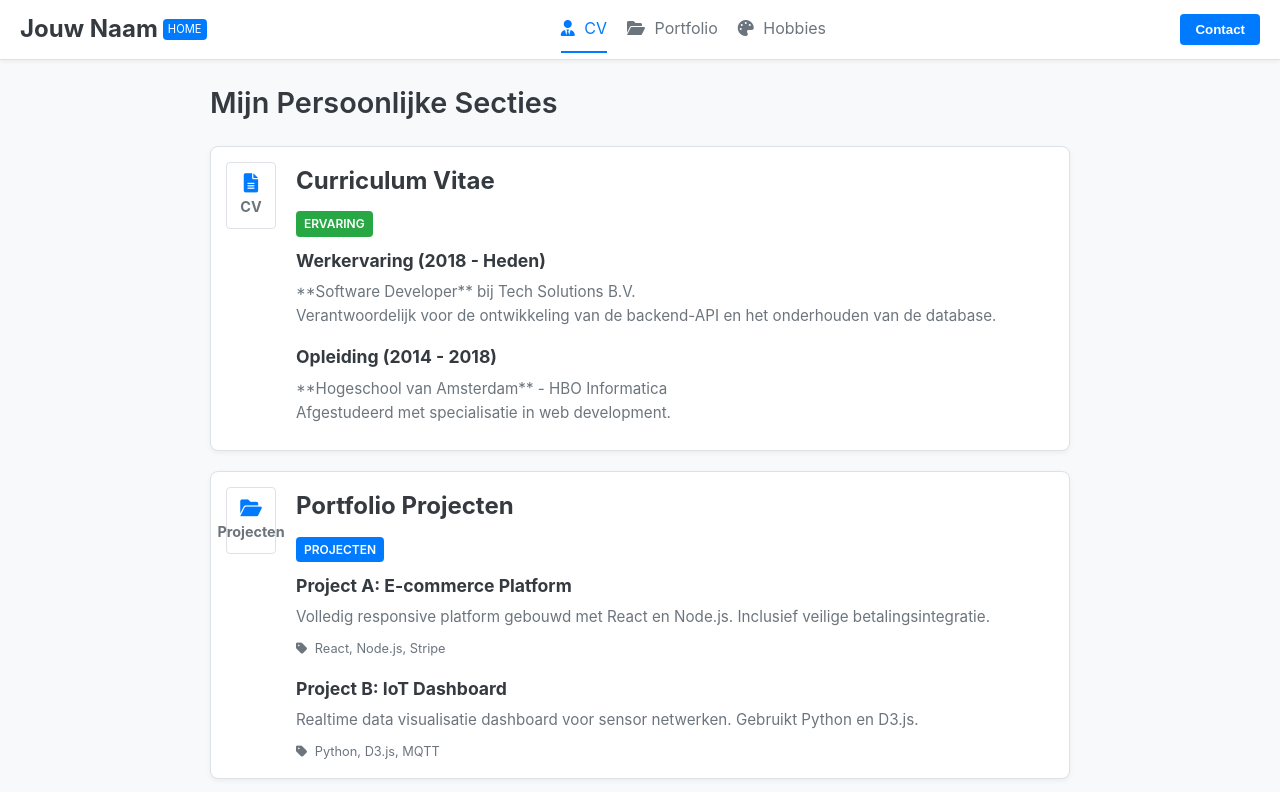
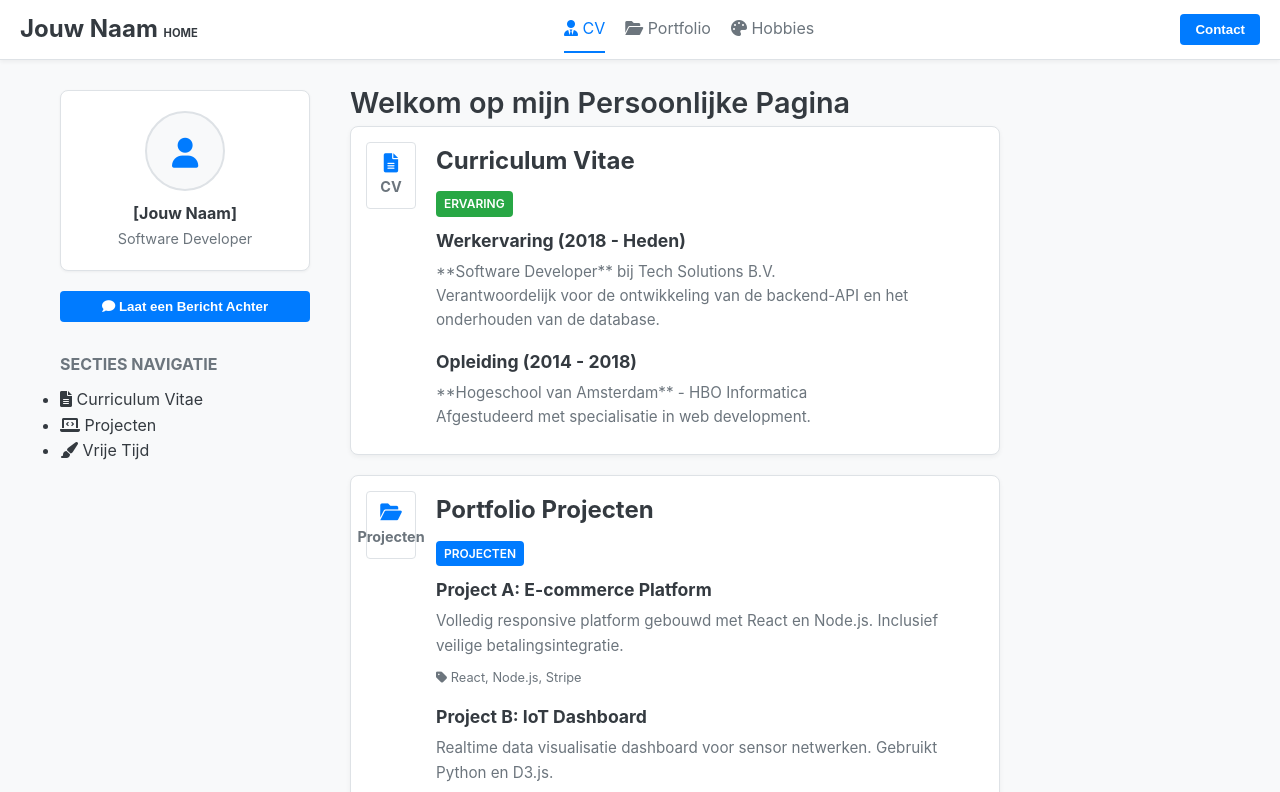
Before and after one commit to sirsnuggles1/new-site-warning-inbuilding, a plain HTML site: page index.html in a window 1280 px wide. Shown: the top 792 px of the page. Drawn offline with Linux system fonts and the light colour scheme.

Commit message:
Update index.html

```diff
--- a/index.html
+++ b/index.html
@@ -16,6 +16,8 @@
             --text-color: #343a40;
             --border-color: #dee2e6;
             --header-height: 60px;
+            --content-width: 650px; /* Belangrijk: Maak de contentkolom smaller voor het effect */
+
             --status-new: #007bff;
             --status-completed: #28a745;
             --status-in-progress: #fd7e14;
@@ -34,7 +36,7 @@
             line-height: 1.6;
         }
 
-        /* Header (Hetzelfde als origineel) */
+        /* Header blijft bovenaan vast */
         .header {
             display: flex;
             justify-content: space-between;
@@ -49,181 +51,83 @@
             z-index: 50;
         }
 
-        .logo {
-            display: flex;
-            align-items: center;
-            font-size: 1.5rem;
-            font-weight: bold;
-            color: var(--text-color);
-        }
+        /* Navigatie en Knoppen (ongewijzigd) */
+        .logo { font-size: 1.5rem; font-weight: bold; }
+        .logo-beta { font-size: 0.7rem; }
+        .nav { display: flex; gap: 20px; }
+        .nav-link { text-decoration: none; color: var(--secondary-color); padding: 10px 0; }
+        .nav-link:hover, .nav-link-active { color: var(--primary-color); border-bottom: 2px solid var(--primary-color); }
+        .user-actions { display: flex; align-items: center; gap: 15px; }
+        .btn { padding: 8px 15px; border: none; border-radius: 4px; cursor: pointer; font-weight: 600; background-color: var(--primary-color); color: white; }
 
-        .logo-beta {
-            font-size: 0.7rem;
-            background-color: var(--primary-color);
-            color: white;
-            padding: 2px 5px;
-            border-radius: 4px;
-            margin-left: 5px;
-            font-weight: normal;
-        }
-
-        .nav {
-            display: flex;
-            gap: 20px;
-        }
-
-        .nav-link {
-            text-decoration: none;
-            color: var(--secondary-color);
-            padding: 10px 0;
-            transition: color 0.3s;
-        }
-
-        .nav-link:hover, .nav-link-active {
-            color: var(--primary-color);
-            border-bottom: 2px solid var(--primary-color);
-        }
-
-        .nav-link i {
-            margin-right: 5px;
-        }
-
-        .user-actions {
-            display: flex;
-            align-items: center;
-            gap: 15px;
-        }
-
-        .btn {
-            padding: 8px 15px;
-            border: none;
-            border-radius: 4px;
-            cursor: pointer;
-            font-weight: 600;
-            transition: background-color 0.3s;
-            background-color: var(--primary-color);
-            color: white;
-        }
-
-        /* Container voor de brede lay-out ZONDER zijbalk */
+        /* Container voor Smalle Content en Zijbalk */
         .container {
-            display: block; /* Verwijder flex lay-out */
+            display: flex; /* Gebruik flex om de zijbalk en content naast elkaar te plaatsen */
             padding-top: 20px;
-            max-width: 900px; /* Een meer gecentreerde, brede content kolom */
+            max-width: 1200px; /* Geef de hele lay-out een maximale breedte */
             margin: 0 auto;
+            gap: 40px; /* Grotere ruimte tussen zijbalk en content */
             padding-left: 20px;
             padding-right: 20px;
         }
 
-        .main-content {
-            flex-grow: 1;
-            /* Nu de enige kolom, neemt de hele breedte van de container in beslag */
+        /* Zijbalk voor het profiel en knop */
+        .sidebar {
+            flex: 0 0 250px; /* Vaste breedte voor de zijbalk */
+            height: fit-content;
+            padding-top: 10px;
         }
 
-        .content-header {
-            margin-bottom: 20px;
-            padding: 0 0px; /* Geen padding nodig als de container al padding heeft */
-        }
-
-        .content-header h2 {
-            font-size: 1.8rem;
-            font-weight: 600;
-        }
-
-        /* Post Kaarten (Gebruikt voor Secties) */
-        .post-card {
-            display: flex;
+        .profile-card {
             background-color: var(--card-background);
             border: 1px solid var(--border-color);
             border-radius: 8px;
-            padding: 15px;
+            padding: 20px;
+            text-align: center;
+            box-shadow: 0 1px 3px rgba(0, 0, 0, 0.05);
             margin-bottom: 20px;
-            box-shadow: 0 2px 5px rgba(0, 0, 0, 0.05);
-            transition: box-shadow 0.3s, border-color 0.3s;
         }
 
-        /* Voeg de hover-stijl toe voor het "klikbare" effect */
-        .post-card:hover {
-            border-color: var(--primary-color);
-            box-shadow: 0 4px 8px rgba(0, 123, 255, 0.1);
-            cursor: pointer;
+        .profile-pic {
+            width: 80px;
+            height: 80px;
+            border-radius: 50%;
+            background-color: var(--background-color);
+            margin: 0 auto 10px;
+            line-height: 80px;
+            font-size: 30px;
+            color: var(--primary-color);
+            border: 2px solid var(--border-color);
         }
 
-        .post-votes {
-            /* Gebruikt voor de stem/like-telling, maar nu aangepast als informatieve indicator */
-            display: flex;
-            flex-direction: column;
-            align-items: center;
-            margin-right: 20px;
-            flex-shrink: 0;
-
-            /* Stijl de stem-sectie als een vaste indicator, net zoals in het origineel*/
-            border: 1px solid var(--border-color);
-            padding: 10px 0;
-            border-radius: 4px;
-            height: fit-content;
-            width: 50px;
+        .sidebar-section h3 {
+            font-size: 1rem;
+            margin-bottom: 10px;
             color: var(--secondary-color);
-            font-weight: bold;
-            font-size: 0.9rem;
-            text-align: center;
+            text-transform: uppercase;
         }
 
-        /* Simuleer de upvote pijl */
-        .post-votes i {
-            font-size: 1.2rem;
-            color: var(--primary-color);
-            margin-bottom: 3px;
+        /* Contentgebied */
+        .main-content {
+            flex-grow: 1;
+            max-width: var(--content-width); /* Beperk de contentbreedte om het "smalle" effect te krijgen */
         }
 
-
-        .post-details {
-            flex-grow: 1;
-        }
-
-        .post-status {
-            font-size: 0.75rem;
-            font-weight: 600;
-            padding: 3px 8px;
-            border-radius: 4px;
-            color: white;
-            text-transform: uppercase;
-            margin-bottom: 10px;
-            display: inline-block;
-        }
-
+        /* Post Kaarten (Ongewijzigd, maar nu smal) */
+        .content-header h2 { font-size: 1.8rem; font-weight: 600; }
+        .post-card { display: flex; background-color: var(--card-background); border: 1px solid var(--border-color); border-radius: 8px; padding: 15px; margin-bottom: 20px; box-shadow: 0 2px 5px rgba(0, 0, 0, 0.05); transition: box-shadow 0.3s, border-color 0.3s; }
+        .post-card:hover { border-color: var(--primary-color); box-shadow: 0 4px 8px rgba(0, 123, 255, 0.1); cursor: pointer; }
+        .post-votes { display: flex; flex-direction: column; align-items: center; margin-right: 20px; flex-shrink: 0; border: 1px solid var(--border-color); padding: 10px 0; border-radius: 4px; height: fit-content; width: 50px; color: var(--secondary-color); font-weight: bold; font-size: 0.9rem; text-align: center; }
+        .post-votes i { font-size: 1.2rem; color: var(--primary-color); margin-bottom: 3px; }
+        .post-details { flex-grow: 1; }
+        .post-status { font-size: 0.75rem; font-weight: 600; padding: 3px 8px; border-radius: 4px; color: white; text-transform: uppercase; margin-bottom: 10px; display: inline-block; }
         .post-status.new { background-color: var(--status-new); }
         .post-status.completed { background-color: var(--status-completed); }
         .post-status.in-progress { background-color: var(--status-in-progress); }
-
-        .post-details h3 {
-            font-size: 1.1rem;
-            margin-top: 15px;
-            margin-bottom: 5px;
-            color: var(--text-color);
-        }
-
-        .post-details h3:first-of-type {
-            margin-top: 0;
-        }
-
-        .post-excerpt {
-            font-size: 0.95rem;
-            color: var(--secondary-color);
-            margin-bottom: 10px;
-        }
-
-        .post-meta {
-            font-size: 0.8rem;
-            color: var(--secondary-color);
-            display: flex;
-            gap: 15px;
-            margin-top: 5px;
-        }
-
-        .post-meta i {
-            margin-right: 4px;
-        }
+        .post-details h3 { font-size: 1.1rem; margin-top: 15px; margin-bottom: 5px; color: var(--text-color); }
+        .post-details h3:first-of-type { margin-top: 0; }
+        .post-excerpt { font-size: 0.95rem; color: var(--secondary-color); margin-bottom: 10px; }
+        .post-meta { font-size: 0.8rem; color: var(--secondary-color); display: flex; gap: 15px; margin-top: 5px; }
         /* CSS BLOK EIND */
     </style>
 </head>
@@ -244,9 +148,28 @@
     </header>
 
     <div class="container">
+        <aside class="sidebar">
+            <div class="profile-card">
+                <div class="profile-pic"><i class="fas fa-user"></i></div>
+                <strong>[Jouw Naam]</strong>
+                <p style="font-size: 0.9rem; color: var(--secondary-color);">Software Developer</p>
+            </div>
+
+            <button class="btn btn-primary" style="width: 100%;"><i class="fas fa-comment"></i> Laat een Bericht Achter</button>
+
+            <div class="sidebar-section" style="margin-top: 30px;">
+                <h3>Secties Navigatie</h3>
+                <ul>
+                    <li><a href="#cv" style="text-decoration: none; color: var(--text-color);"><i class="fas fa-file-alt"></i> Curriculum Vitae</a></li>
+                    <li><a href="#portfolio" style="text-decoration: none; color: var(--text-color);"><i class="fas fa-laptop-code"></i> Projecten</a></li>
+                    <li><a href="#hobbies" style="text-decoration: none; color: var(--text-color);"><i class="fas fa-paint-brush"></i> Vrije Tijd</a></li>
+                </ul>
+            </div>
+        </aside>
+
         <main class="main-content">
             <div class="content-header">
-                <h2>Mijn Persoonlijke Secties</h2>
+                <h2>Welkom op mijn Persoonlijke Pagina</h2>
             </div>
 
             <section id="cv" class="content-section">
@@ -330,8 +253,7 @@
     </div>
 
     <script>
-        // JAVASCRIPT BLOK START
-        // 1. Smooth Scrolling
+        // JAVASCRIPT BLOK START (Smooth Scrolling en Active Highlighting)
         document.querySelectorAll('a[href^="#"]').forEach(anchor => {
             anchor.addEventListener('click', function (e) {
                 if (this.getAttribute('href').length > 1) {
@@ -350,7 +272,6 @@
             });
         });
 
-        // 2. Active Link Highlighting
         window.addEventListener('scroll', () => {
             const scrollPosition = window.scrollY + 80;
 
```
